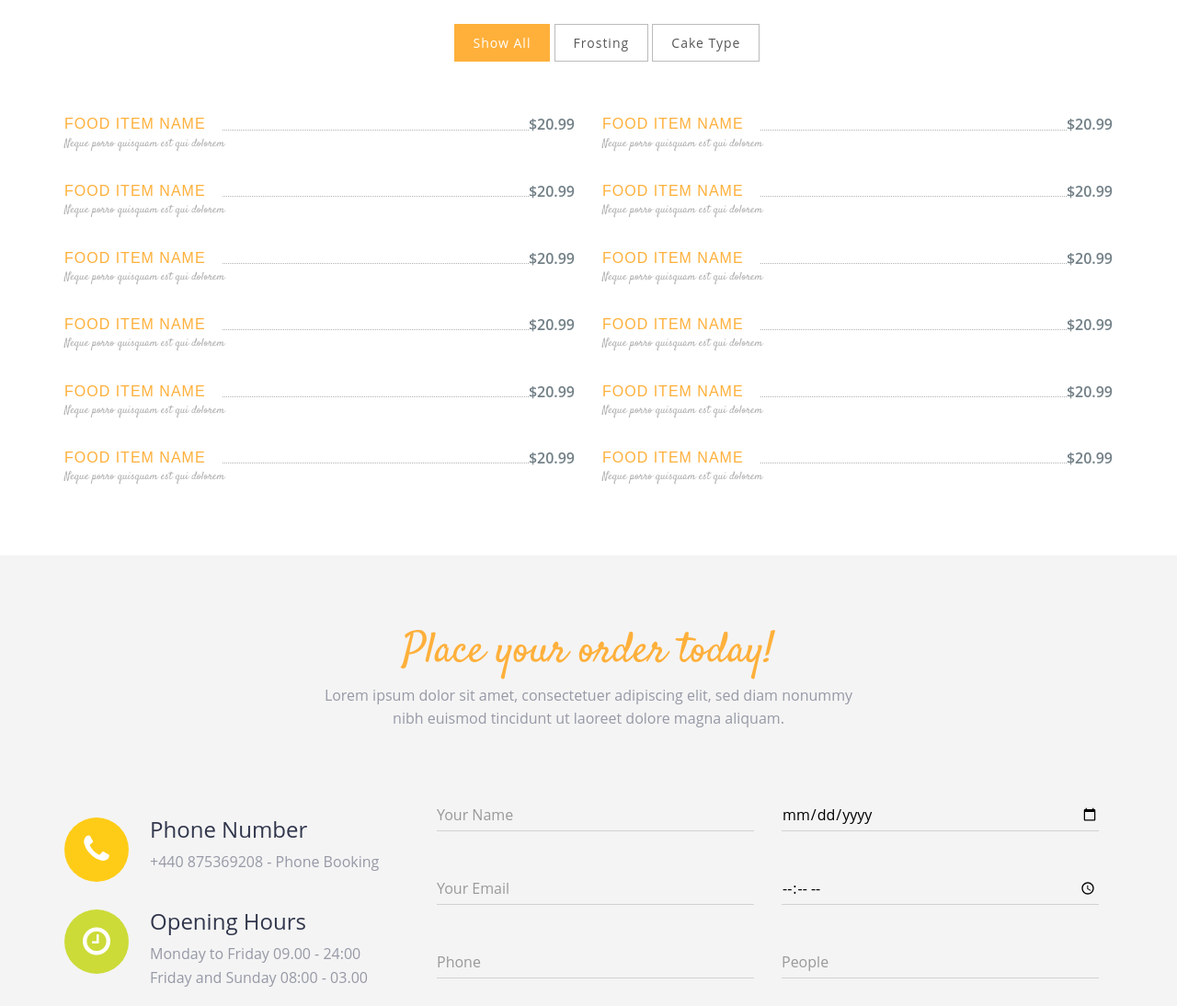
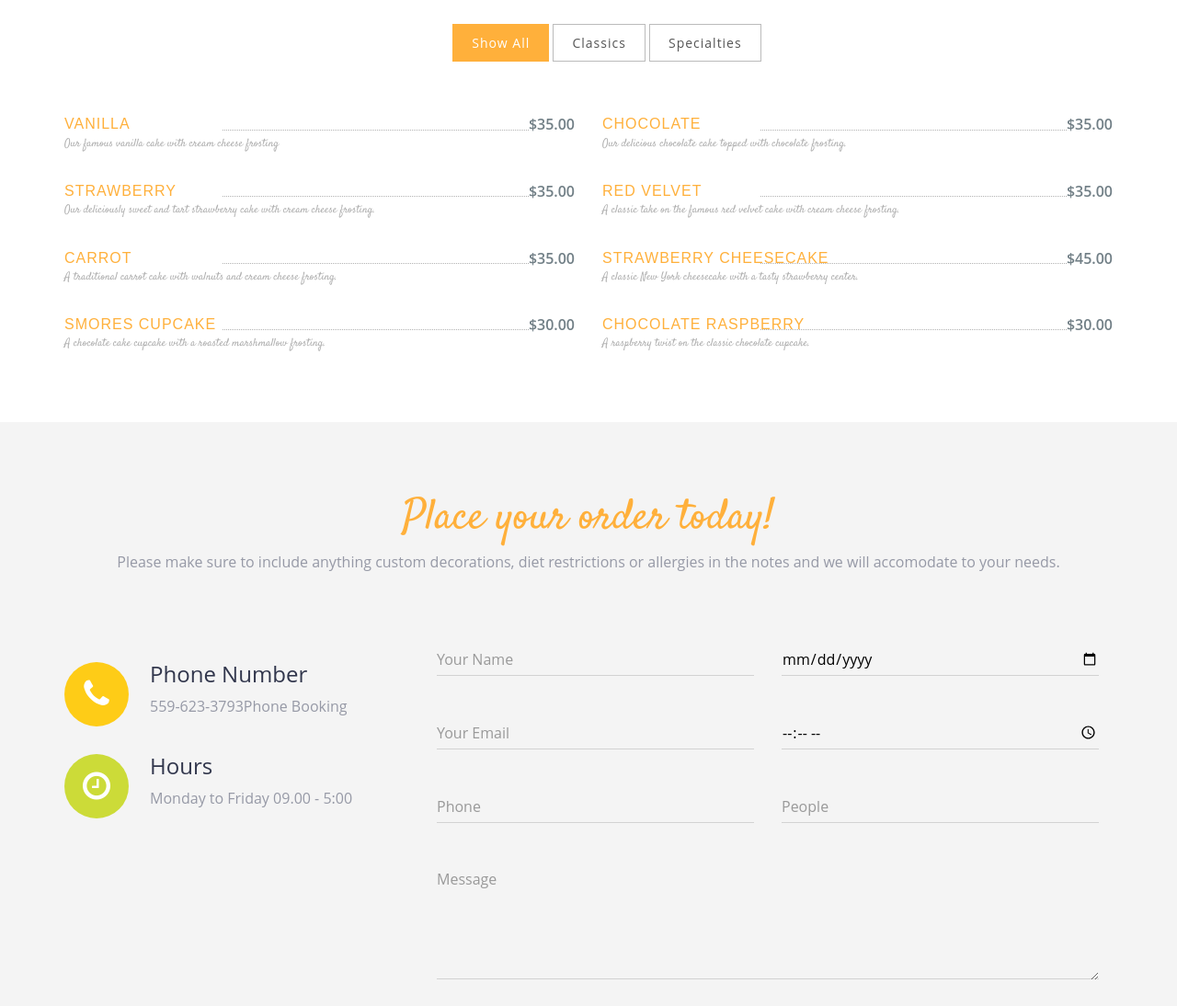
Before and after one commit to eflores0227/The-Bakes, a plain HTML site: page index.html in a window 1280 px wide. Shown: the part 2040-3134 px from the top of the page at 92% size. Drawn offline with Linux system fonts and the light colour scheme; a web font is replaced by a local one.

Commit message:
added menu items, descriptions and prices

```diff
--- a/index.html
+++ b/index.html
@@ -105,111 +105,79 @@
                 <div class="col-md-12 text-center marb-35">
                     <h1 class="header-h">Menu List</h1>
                     <p class="header-p">Alway the best fresh ingredients
-                    <br>nibh euismod tincidunt ut laoreet dolore magna aliquam. </p>
+                    <br>Prices are per dozen</p>
                 </div>
                 <div class="col-md-12  text-center gallery-trigger">
                     <ul>
                         <li><a class="filter" data-filter="all">Show All</a></li>
-                        <li><a class="filter" data-filter=".category-1">Frosting</a></li>
-                        <li><a class="filter" data-filter=".category-2">Cake Type</a></li>
+                        <li><a class="filter" data-filter=".category-1">Classics</a></li>
+                        <li><a class="filter" data-filter=".category-2">Specialties</a></li>
                     </ul>
                 </div>
                 <div id="Container">
                     <div class="mix category-1 menu-restaurant" data-myorder="2">
                         <span class="clearfix">
-                        <a class="menu-title" href="#" data-meal-img="assets/img/restaurant/rib.jpg">Food Item Name</a>
+                        <a class="menu-title" href="#" data-meal-img="assets/img/restaurant/rib.jpg">Vanilla</a>
                         <span style="left: 166px; right: 44px;" class="menu-line"></span>
-                        <span class="menu-price">$20.99</span>
+                        <span class="menu-price">$35.00</span>
                       </span>
-                      <span class="menu-subtitle">Neque porro quisquam est qui dolorem</span>
+                      <span class="menu-subtitle">Our famous vanilla cake with cream cheese frosting</span>
                     </div>
                     <div class="mix category-1 menu-restaurant" data-myorder="2">
                         <span class="clearfix">
-                        <a class="menu-title" href="#" data-meal-img="assets/img/restaurant/rib.jpg">Food Item Name</a>
+                        <a class="menu-title" href="#" data-meal-img="assets/img/restaurant/rib.jpg">Chocolate</a>
                         <span style="left: 166px; right: 44px;" class="menu-line"></span>
-                        <span class="menu-price">$20.99</span>
+                        <span class="menu-price">$35.00</span>
                       </span>
-                      <span class="menu-subtitle">Neque porro quisquam est qui dolorem</span>
+                      <span class="menu-subtitle">Our delicious chocolate cake topped with chocolate frosting.</span>
                     </div>
                     <div class="mix category-1 menu-restaurant" data-myorder="2">
                         <span class="clearfix">
-                        <a class="menu-title" href="#" data-meal-img="assets/img/restaurant/rib.jpg">Food Item Name</a>
+                        <a class="menu-title" href="#" data-meal-img="assets/img/restaurant/rib.jpg">Strawberry</a>
                         <span style="left: 166px; right: 44px;" class="menu-line"></span>
-                        <span class="menu-price">$20.99</span>
+                        <span class="menu-price">$35.00</span>
                       </span>
-                      <span class="menu-subtitle">Neque porro quisquam est qui dolorem</span>
+                      <span class="menu-subtitle">Our deliciously sweet and tart strawberry cake with cream cheese frosting.</span>
                     </div>
                     <div class="mix category-1 menu-restaurant" data-myorder="2">
                         <span class="clearfix">
-                        <a class="menu-title" href="#" data-meal-img="assets/img/restaurant/rib.jpg">Food Item Name</a>
+                        <a class="menu-title" href="#" data-meal-img="assets/img/restaurant/rib.jpg">Red Velvet</a>
                         <span style="left: 166px; right: 44px;" class="menu-line"></span>
-                        <span class="menu-price">$20.99</span>
+                        <span class="menu-price">$35.00</span>
                       </span>
-                      <span class="menu-subtitle">Neque porro quisquam est qui dolorem</span>
+                      <span class="menu-subtitle">A classic take on the famous red velvet cake with cream cheese frosting.</span>
                     </div>
                     <div class="mix category-2 menu-restaurant" data-myorder="2">
                         <span class="clearfix">
-                        <a class="menu-title" href="#" data-meal-img="assets/img/restaurant/rib.jpg">Food Item Name</a>
+                        <a class="menu-title" href="#" data-meal-img="assets/img/restaurant/rib.jpg">Carrot</a>
                         <span style="left: 166px; right: 44px;" class="menu-line"></span>
-                        <span class="menu-price">$20.99</span>
+                        <span class="menu-price">$35.00</span>
                       </span>
-                      <span class="menu-subtitle">Neque porro quisquam est qui dolorem</span>
+                      <span class="menu-subtitle">A traditional carrot cake with walnuts and cream cheese frosting.</span>
                     </div>
                     <div class="mix category-2 menu-restaurant" data-myorder="2">
                         <span class="clearfix">
-                        <a class="menu-title" href="#" data-meal-img="assets/img/restaurant/rib.jpg">Food Item Name</a>
+                        <a class="menu-title" href="#" data-meal-img="assets/img/restaurant/rib.jpg">Strawberry Cheesecake</a>
                         <span style="left: 166px; right: 44px;" class="menu-line"></span>
-                        <span class="menu-price">$20.99</span>
+                        <span class="menu-price">$45.00</span>
                       </span>
-                      <span class="menu-subtitle">Neque porro quisquam est qui dolorem</span>
+                      <span class="menu-subtitle">A classic New York cheesecake with a tasty strawberry center.</span>
                     </div>
                     <div class="mix category-2 menu-restaurant" data-myorder="2">
                         <span class="clearfix">
-                        <a class="menu-title" href="#" data-meal-img="assets/img/restaurant/rib.jpg">Food Item Name</a>
+                        <a class="menu-title" href="#" data-meal-img="assets/img/restaurant/rib.jpg">Smores Cupcake</a>
                         <span style="left: 166px; right: 44px;" class="menu-line"></span>
-                        <span class="menu-price">$20.99</span>
+                        <span class="menu-price">$30.00</span>
                       </span>
-                      <span class="menu-subtitle">Neque porro quisquam est qui dolorem</span>
+                      <span class="menu-subtitle">A chocolate cake cupcake with a roasted marshmallow frosting.</span>
                     </div>
                     <div class="mix category-2 menu-restaurant" data-myorder="2">
                         <span class="clearfix">
-                        <a class="menu-title" href="#" data-meal-img="assets/img/restaurant/rib.jpg">Food Item Name</a>
+                        <a class="menu-title" href="#" data-meal-img="assets/img/restaurant/rib.jpg">Chocolate Raspberry</a>
                         <span style="left: 166px; right: 44px;" class="menu-line"></span>
-                        <span class="menu-price">$20.99</span>
+                        <span class="menu-price">$30.00</span>
                       </span>
-                      <span class="menu-subtitle">Neque porro quisquam est qui dolorem</span>
-                    </div>
-                    <div class="mix category-3 menu-restaurant" data-myorder="2">
-                        <span class="clearfix">
-                        <a class="menu-title" href="#" data-meal-img="assets/img/restaurant/rib.jpg">Food Item Name</a>
-                        <span style="left: 166px; right: 44px;" class="menu-line"></span>
-                        <span class="menu-price">$20.99</span>
-                      </span>
-                      <span class="menu-subtitle">Neque porro quisquam est qui dolorem</span>
-                    </div>
-                    <div class="mix category-3 menu-restaurant" data-myorder="2">
-                        <span class="clearfix">
-                        <a class="menu-title" href="#" data-meal-img="assets/img/restaurant/rib.jpg">Food Item Name</a>
-                        <span style="left: 166px; right: 44px;" class="menu-line"></span>
-                        <span class="menu-price">$20.99</span>
-                      </span>
-                      <span class="menu-subtitle">Neque porro quisquam est qui dolorem</span>
-                    </div>
-                    <div class="mix category-3 menu-restaurant" data-myorder="2">
-                        <span class="clearfix">
-                        <a class="menu-title" href="#" data-meal-img="assets/img/restaurant/rib.jpg">Food Item Name</a>
-                        <span style="left: 166px; right: 44px;" class="menu-line"></span>
-                        <span class="menu-price">$20.99</span>
-                      </span>
-                      <span class="menu-subtitle">Neque porro quisquam est qui dolorem</span>
-                    </div>
-                    <div class="mix category-3 menu-restaurant" data-myorder="2">
-                        <span class="clearfix">
-                        <a class="menu-title" href="#" data-meal-img="assets/img/restaurant/rib.jpg">Food Item Name</a>
-                        <span style="left: 166px; right: 44px;" class="menu-line"></span>
-                        <span class="menu-price">$20.99</span>
-                      </span>
-                      <span class="menu-subtitle">Neque porro quisquam est qui dolorem</span>
+                      <span class="menu-subtitle">A raspberry twist on the classic chocolate cupcake.</span>
                     </div>
                 </div>
             </div>
@@ -222,8 +190,7 @@
             <div class="row">
                 <div class="col-md-12 text-center">
                     <h1 class="header-h">Place your order today!</h1>
-                    <p class="header-p">Lorem ipsum dolor sit amet, consectetuer adipiscing elit, sed diam nonummy
-                    <br>nibh euismod tincidunt ut laoreet dolore magna aliquam. </p>
+                    <p class="header-p">Please make sure to include anything custom decorations, diet restrictions or allergies in the notes and we will accomodate to your needs. </p>
                 </div>
             </div>
             <div class="row msg-row">
@@ -234,7 +201,7 @@
                         </div>
                         <div class="media-body">
                             <h4 class="dark-blue regular">Phone Number</h4>
-                            <p class="light-blue regular alt-p">+440 875369208 - <span class="contacts-sp">Phone Booking</span></p>
+                            <p class="light-blue regular alt-p">559-623-3793<span class="contacts-sp">Phone Booking</span></p>
                         </div>
                     </div>
                     <div class="media-2">
@@ -242,11 +209,8 @@
                             <div class="contact-email bg-14 text-center"><span class="hour-icon fa fa-clock-o"></span></div>
                         </div>
                         <div class="media-body">
-                            <h4 class="dark-blue regular">Opening Hours</h4>
-                            <p class="light-blue regular alt-p"> Monday to Friday 09.00 - 24:00</p>
-                            <p class="light-blue regular alt-p">
-                                 Friday and Sunday 08:00 - 03.00
-                            </p>
+                            <h4 class="dark-blue regular">Hours</h4>
+                            <p class="light-blue regular alt-p"> Monday to Friday 09.00 - 5:00</p>
                         </div>
                     </div>
                 </div>
@@ -315,23 +279,22 @@
             <div class="row">
                 <div class="col-md-offset-3 col-md-6 text-center">
                     <div class="widget">
-                        <h4 class="widget-title">Deliciou</h4>
-                        <address>324 Ellte Road<br>Delhi, DL 110013</address>
-                        <div class="social-list">
+                        <h4 class="widget-title">The Bakes</h4>
+                        <!-- <div class="social-list"> -->
                             <a href="#"><i class="fa fa-twitter" aria-hidden="true"></i></a>
                             <a href="#"><i class="fa fa-facebook" aria-hidden="true"></i></a>
-                        </div>
-                        <p class="copyright clear-float">
+                        <!-- </div> -->
+                        <!-- <p class="copyright clear-float">
                             © Delicious Theme. All Rights Reserved
-                            <div class="credits">
+                            <div class="credits"> -->
                                 <!--
                                     All the links in the footer should remain intact.
                                     You can delete the links only if you purchased the pro version.
                                     Licensing information: https://bootstrapmade.com/license/
                                     Purchase the pro version with working PHP/AJAX contact form: https://bootstrapmade.com/buy/?theme=Delicious
                                 -->
-                                Designed by <a href="https://bootstrapmade.com/">Free Bootstrap Themes</a>
-                            </div>
+                                <!-- Designed by <a href="https://bootstrapmade.com/">Free Bootstrap Themes</a>
+                            </div> -->
                         </p>
                     </div>
                 </div>
```
